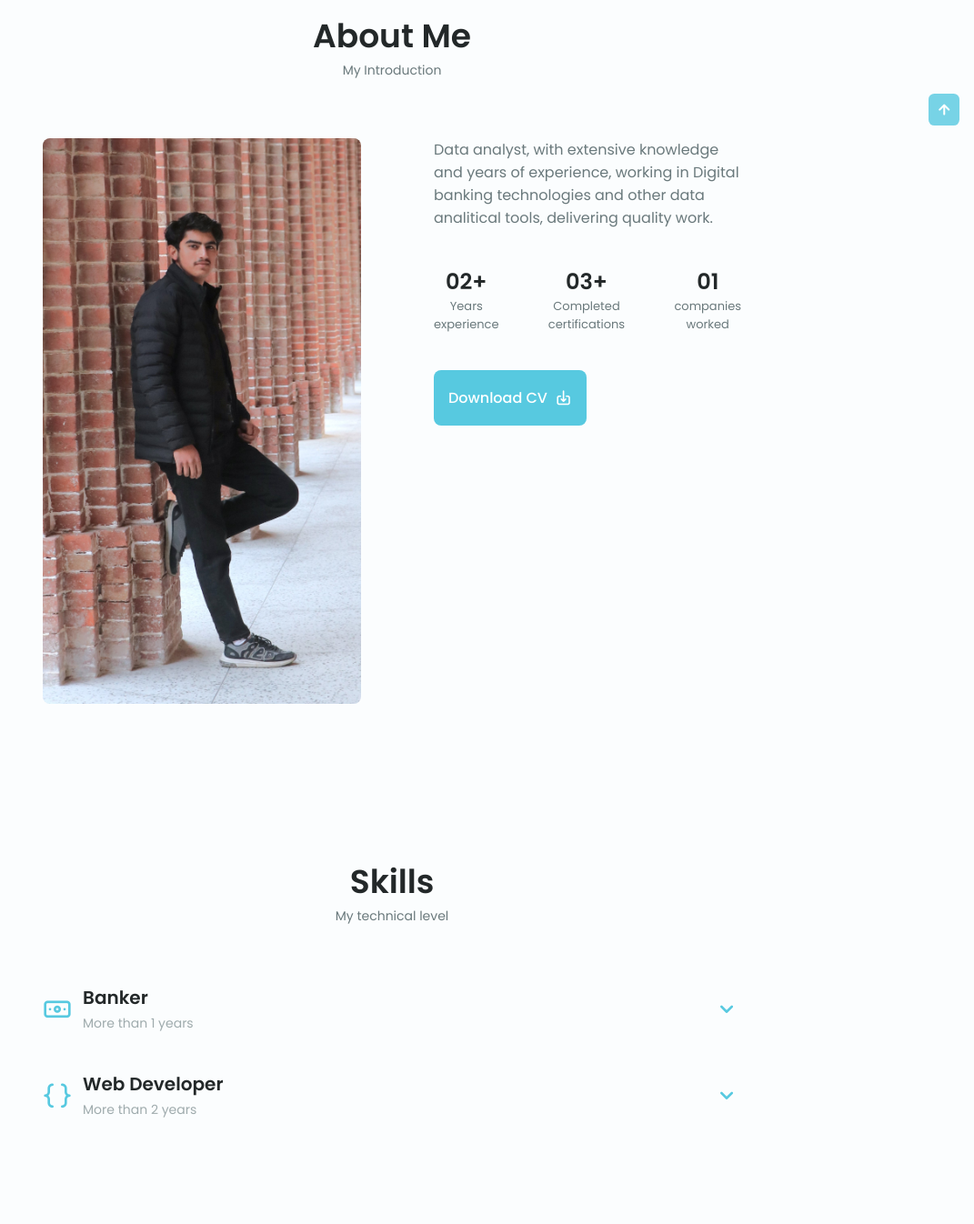
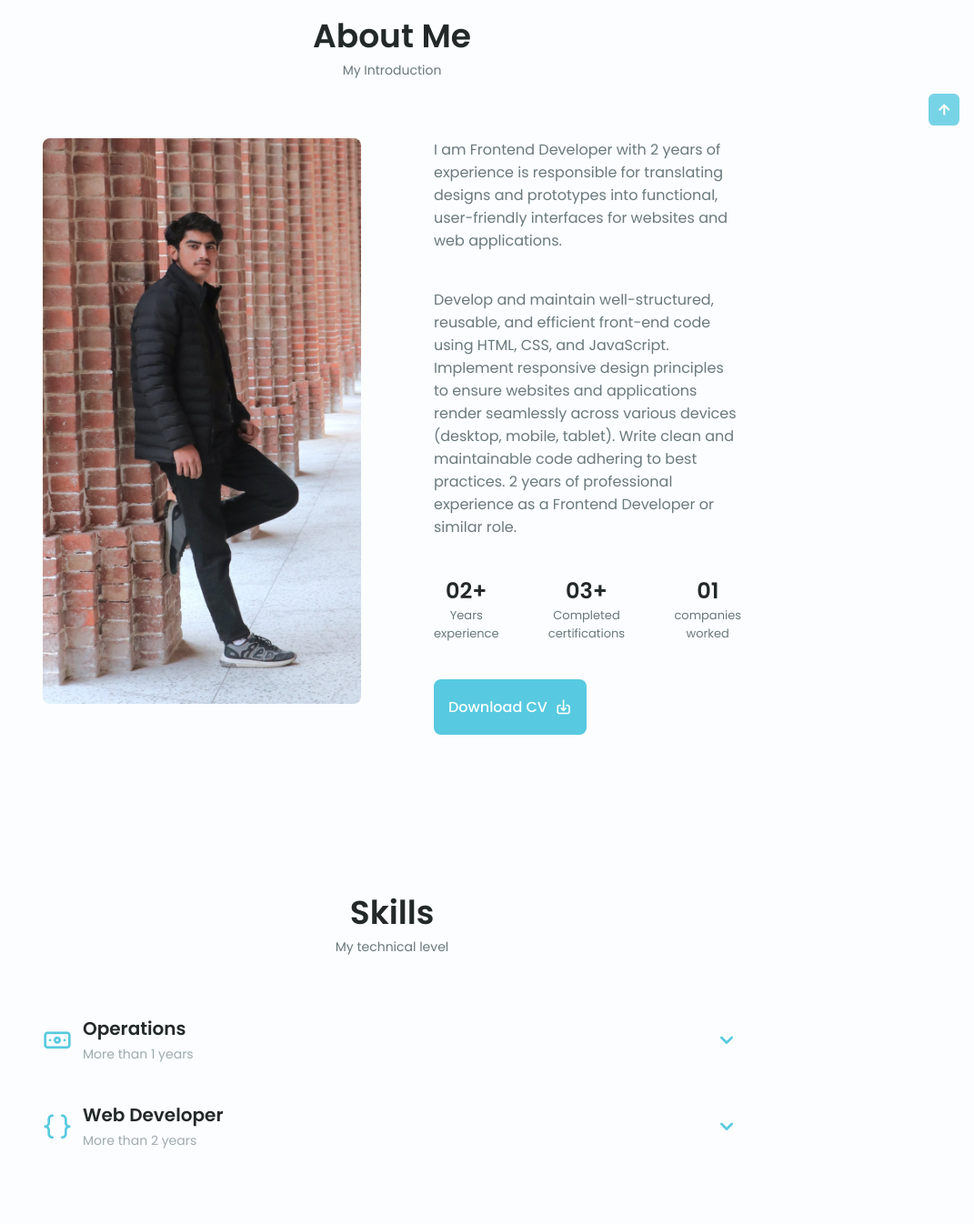
Before and after one commit to yogeshsharmavlogs/portfolio, a plain HTML site: page index.html in a window 1280 px wide. Shown: the part 822-2168 px from the top of the page at 91% size, without its empty margins (209-1280 px from the left). Drawn offline with nearby package versions, Linux system fonts and the light colour scheme.

Commit message:
changes and add resume

```diff
--- a/index.html
+++ b/index.html
@@ -162,10 +162,17 @@
           <img src="packages/images/yoge.JPG" alt="" class="about__img" />
           <div class="about__data">
             <p class="about__description">
-              Data analyst, with extensive knowledge and years of experience,
-              working in Digital banking technologies and other data analitical
-              tools, delivering quality work.
+              I am  Frontend Developer with 2 years of experience is responsible for translating designs and prototypes into functional, user-friendly interfaces for websites and web applications.
             </p>
+           <p class="about__description">
+             Develop and maintain well-structured, reusable, and efficient front-end code using HTML, CSS, and JavaScript.
+                Implement responsive design principles to ensure websites and applications render seamlessly across various devices (desktop, mobile, tablet).
+                Write clean and maintainable code adhering to best practices.
+                2 years of professional experience as a Frontend Developer or similar role.
+
+              </p>
+
+
             <div class="about__info">
               <div>
                 <span class="about__info-title">02+</span>
@@ -183,13 +190,13 @@
               </div>
               <div>
                 <span class="about__info-title">01</span>
-                <span class="about__info-name">companies<br />worked</span>
+                <span class="about__info-name">companies <br />worked</span>
               </div>
             </div>
 
             <div class="about__buttons">
-              <a download="" href="packages/pdf/" class="button button--flex">
-                Download CV<i class="uil uil-download-alt button__icon"></i>
+              <a download="" href="packages/yogesh-resume.pdf" class="button button--flex">
+                Download CV <i class="uil uil-download-alt button__icon"></i>
               </a>
             </div>
           </div>
@@ -203,62 +210,11 @@
 
         <div class="skills__container container grid">
           <div>
-            <!--==================== SKILL-1 ====================-->
-            <!-- <div class="skills__content skills__open">
-              <div class="skills__header">
-                <i class="uil uil-analytics skills__icon"></i>
-                <div>
-                  <h1 class="skills__title">Data Analyst</h1>
-                  <span class="skills__subtitle">More than 2 years</span>
-                </div>
-
-                <i class="uil uil-angle-down skills__arrow"></i>
-              </div>
-              <div class="skills__list grid">
-                <div class="skills__data">
-                  <div class="skills__titles">
-                    <h3 class="skills__name">Python</h3>
-                    <span class="skills__number">60%</span>
-                  </div>
-                  <div class="skills__bar">
-                    <span class="skills__percentage skills__python"></span>
-                  </div>
-                </div>
-                <div class="skills__data">
-                  <div class="skills__titles">
-                    <h3 class="skills__name">Tableau</h3>
-                    <span class="skills__number">70%</span>
-                  </div>
-                  <div class="skills__bar">
-                    <span class="skills__percentage skills__tab"></span>
-                  </div>
-                </div>
-                <div class="skills__data">
-                  <div class="skills__titles">
-                    <h3 class="skills__name">SQL</h3>
-                    <span class="skills__number">50%</span>
-                  </div>
-                  <div class="skills__bar">
-                    <span class="skills__percentage skills__sql"></span>
-                  </div>
-                </div>
-                <div class="skills__data">
-                  <div class="skills__titles">
-                    <h3 class="skills__name">Google Suite</h3>
-                    <span class="skills__number">70%</span>
-                  </div>
-                  <div class="skills__bar">
-                    <span class="skills__percentage skills__google"></span>
-                  </div>
-                </div>
-              </div>
-            </div> -->
-            <!--==================== SKILLS 2 ====================-->
             <div class="skills__content skills__close">
               <div class="skills__header">
                 <i class="uil uil-money-bill skills__icon"></i>
                 <div>
-                  <h1 class="skills__title">Banker</h1>
+                  <h1 class="skills__title">Operations</h1>
                   <span class="skills__subtitle">More than 1 years</span>
                 </div>
 
```
Also changed, not shown: 1 other file.
